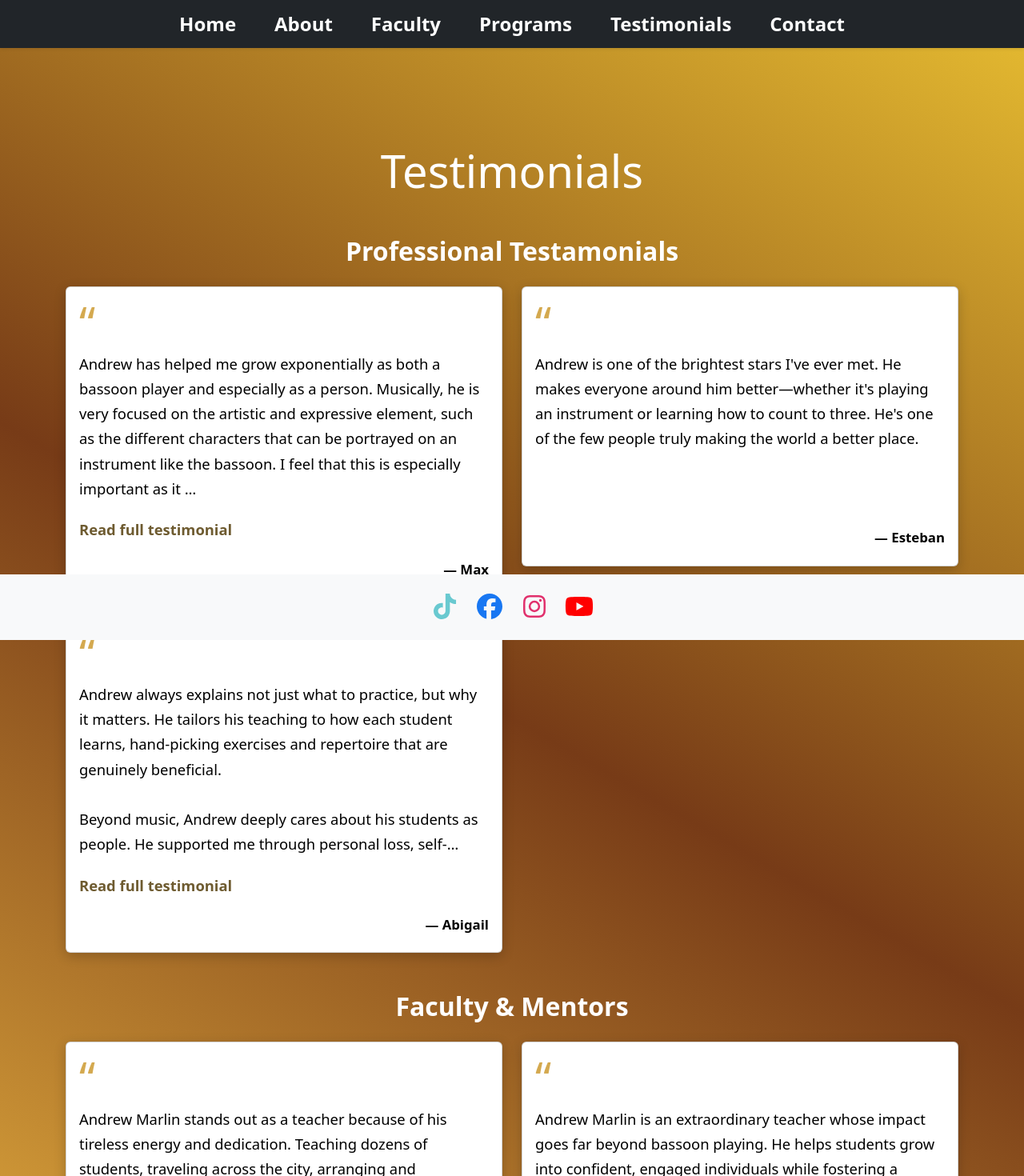
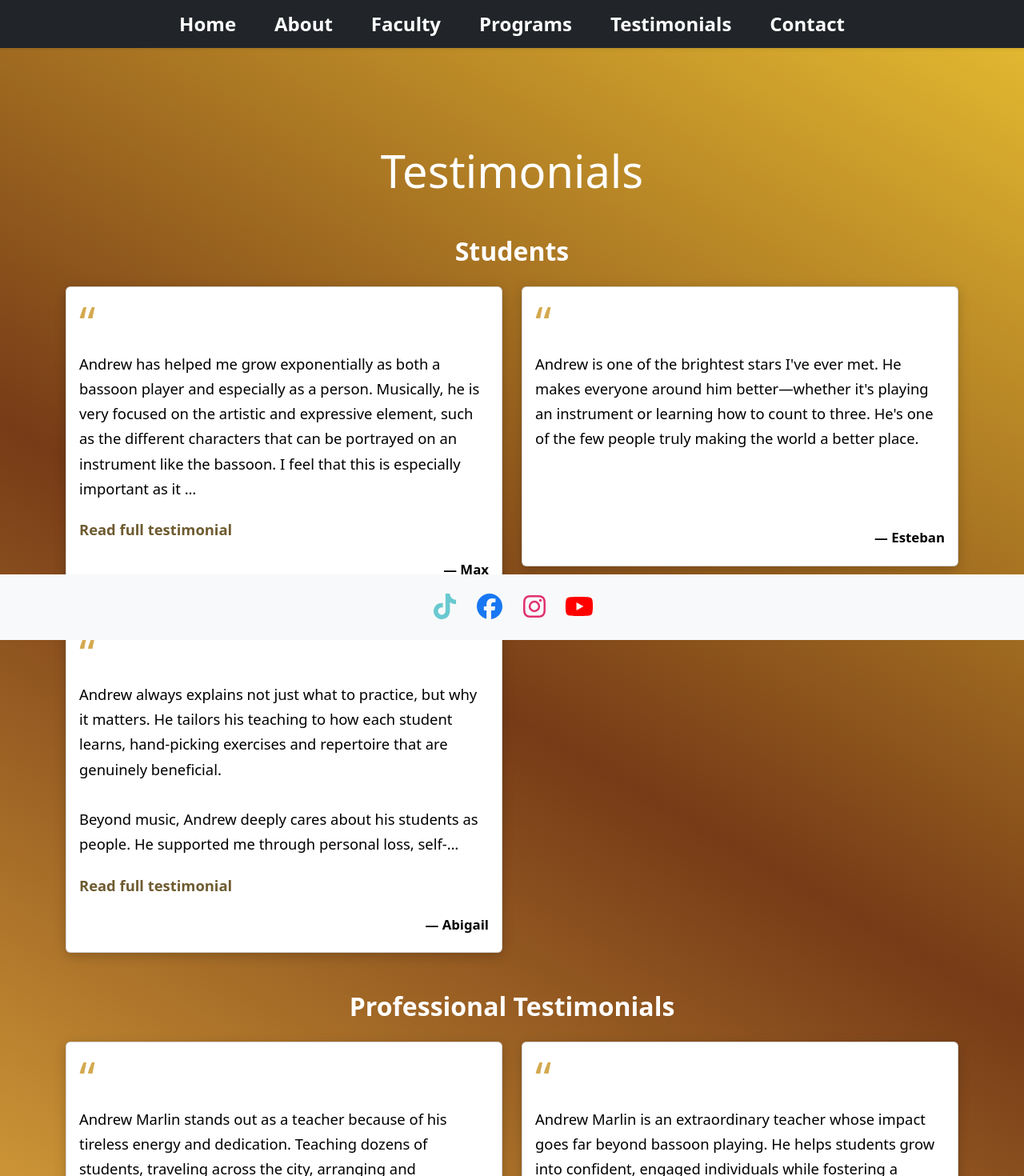
Before and after one commit to elorback/WoodWindInstitue, a React (Vite) app: page /testimonials in a window 1280 px wide. Shown: the top 1470 px of the page at 80% size. Built offline with nearby package versions, Linux system fonts and the light colour scheme.

Commit message:
updated the fix for the wrong edit

```diff
--- a/src/pages/Testimonials.tsx
+++ b/src/pages/Testimonials.tsx
@@ -13,7 +13,7 @@ const Testimonials: React.FC = () => {
 
             {/* Students */}
             <section className="mb-5">
-                <h2 className="section-title text-center mb-4">Professional Testamonials</h2>
+                <h2 className="section-title text-center mb-4">Students</h2>
                 <Row className="g-4">
                     {testimonials
                         .filter(t => t.role === "Student")
@@ -25,9 +25,9 @@ const Testimonials: React.FC = () => {
                 </Row>
             </section>
 
-            {/* Faculty */}
+            {/* Professional Testimonials */}
             <section>
-                <h2 className="section-title text-center mb-4">Faculty & Mentors</h2>
+                <h2 className="section-title text-center mb-4">Professional Testimonials</h2>
                 <Row className="g-4">
                     {testimonials
                         .filter(t => t.role === "Faculty")
```
